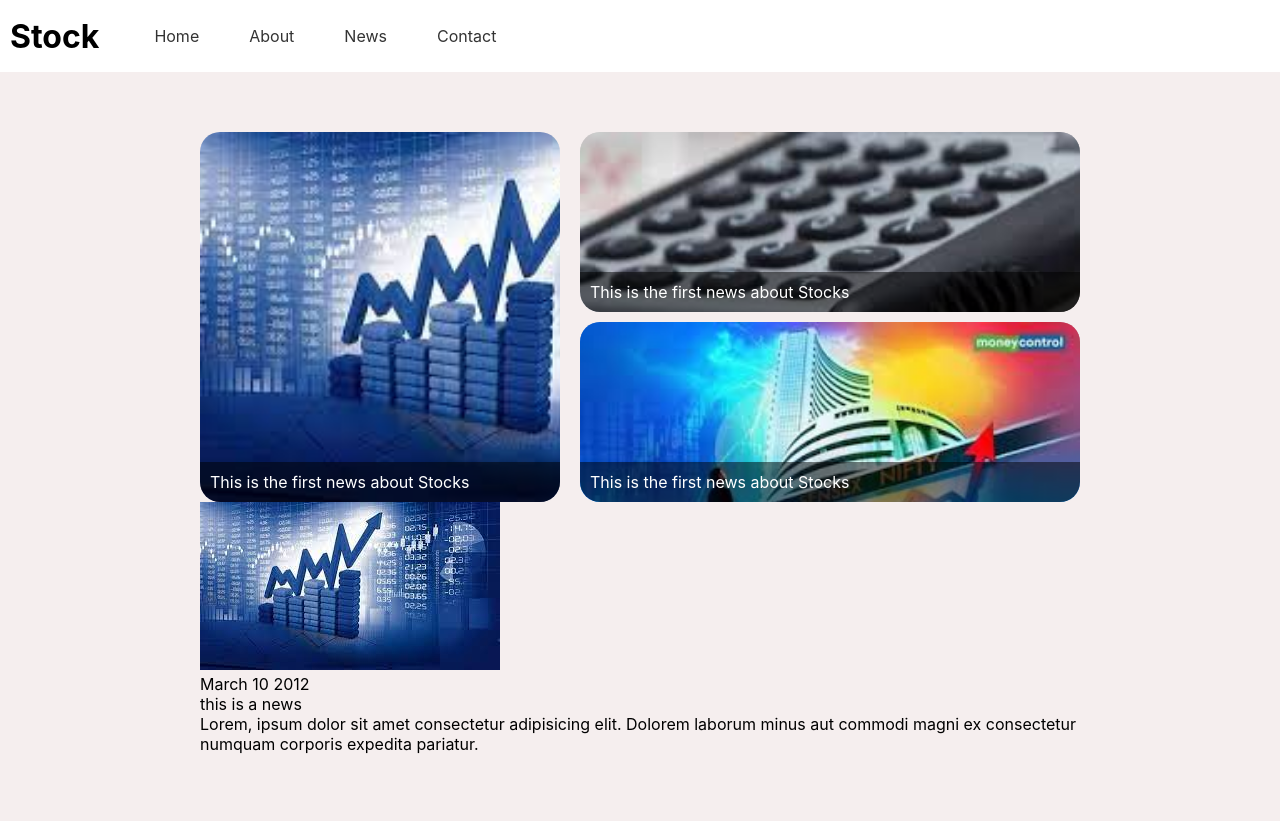
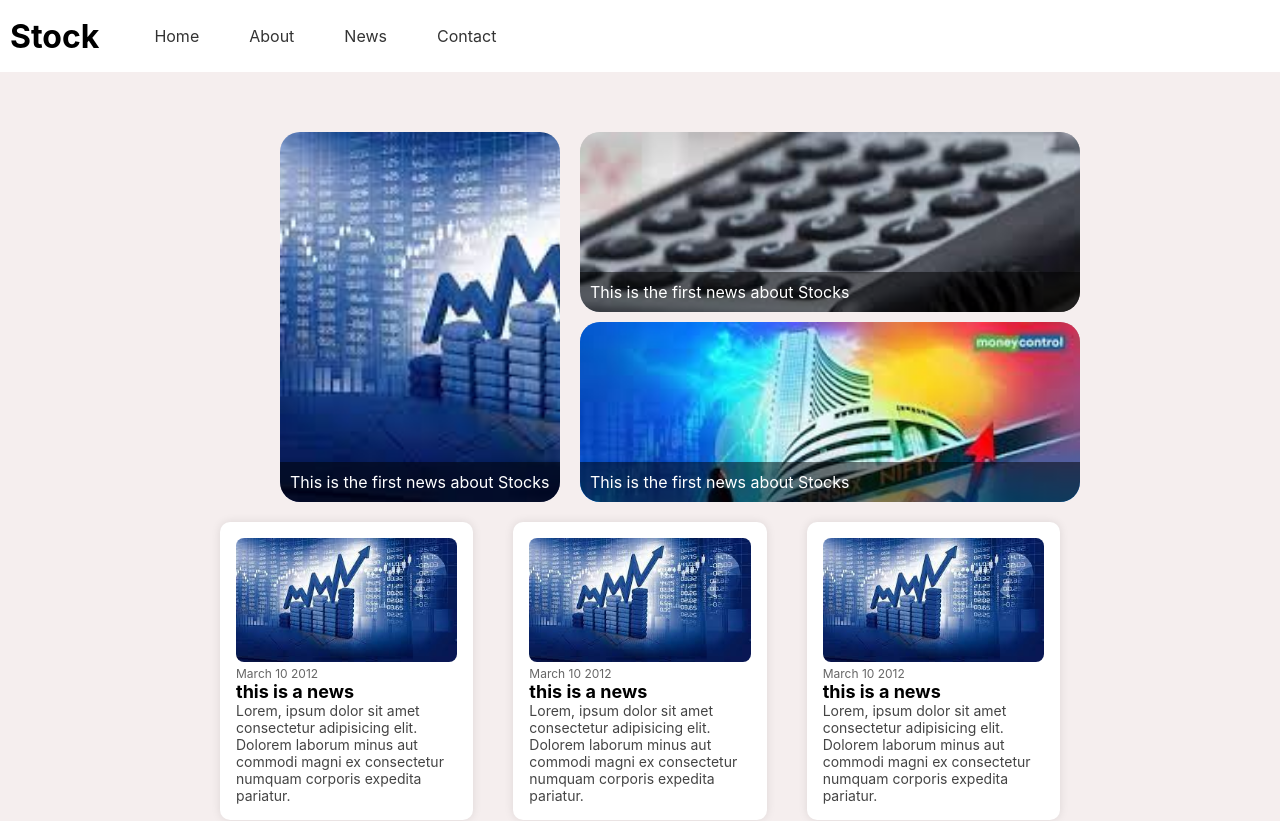
Before and after one commit to vighneshadelkar/stock-predictor-frontend, a React (Create React App) app: page /news in a window 1280 px wide. Shown: the top 821 px of the page. Built offline with nearby package versions, Linux system fonts and the light colour scheme.

Commit message:
news card done

```diff
--- a/src/Pages/News.jsx
+++ b/src/Pages/News.jsx
@@ -24,6 +24,9 @@ function News() {
       </div>
       <div className="news-cards-grid">
         <NewsCard img={Img1} headline="this is a news" date="March 10 2012" cont="Lorem, ipsum dolor sit amet consectetur adipisicing elit. Dolorem laborum minus aut commodi magni ex consectetur numquam corporis expedita pariatur."/>
+        <NewsCard img={Img1} headline="this is a news" date="March 10 2012" cont="Lorem, ipsum dolor sit amet consectetur adipisicing elit. Dolorem laborum minus aut commodi magni ex consectetur numquam corporis expedita pariatur."/>
+        <NewsCard img={Img1} headline="this is a news" date="March 10 2012" cont="Lorem, ipsum dolor sit amet consectetur adipisicing elit. Dolorem laborum minus aut commodi magni ex consectetur numquam corporis expedita pariatur."/>
+        <NewsCard img={Img1} headline="this is a news" date="March 10 2012" cont="Lorem, ipsum dolor sit amet consectetur adipisicing elit. Dolorem laborum minus aut commodi magni ex consectetur numquam corporis expedita pariatur."/>
 
       </div>
     </div>
--- a/src/styles/News.css
+++ b/src/styles/News.css
@@ -3,6 +3,7 @@
 }
 
 .center-news-grid {
+  margin-left: 80px;
   display: grid;
   grid-template-columns: repeat(2, 1fr);
   grid-gap: 20px;
@@ -70,3 +71,12 @@
   border-bottom-left-radius: 20px;
   border-bottom-right-radius: 20px;
 }
+.news-cards-grid {
+  display: grid;
+  grid-template-columns: repeat(3, 1fr);
+  /* grid-gap: 20px; */
+}
+
+.news-cards-grid .news-card {
+  margin: 20px;
+}
--- a/src/styles/NewsCard.css
+++ b/src/styles/NewsCard.css
@@ -0,0 +1,31 @@
+.news-card{
+     /* width: 30%; */
+     margin: 0px 200px;
+}
+
+.news-card {
+     border-radius: 10px;
+     box-shadow: 0 0 10px rgba(0, 0, 0, 0.1);
+     padding:16px;
+     background-color: #fff;
+   }
+
+   .news-img img {
+     width: 100%;
+     border-radius: 8px;
+   }
+
+   .news-date {
+     font-size: 12px;
+     color: #666;
+   }
+
+   .news-headline {
+     font-size: 18px;
+     font-weight: bold;
+   }
+
+   .news-cont {
+     font-size: 14px;
+     color: #444;
+   }
```
